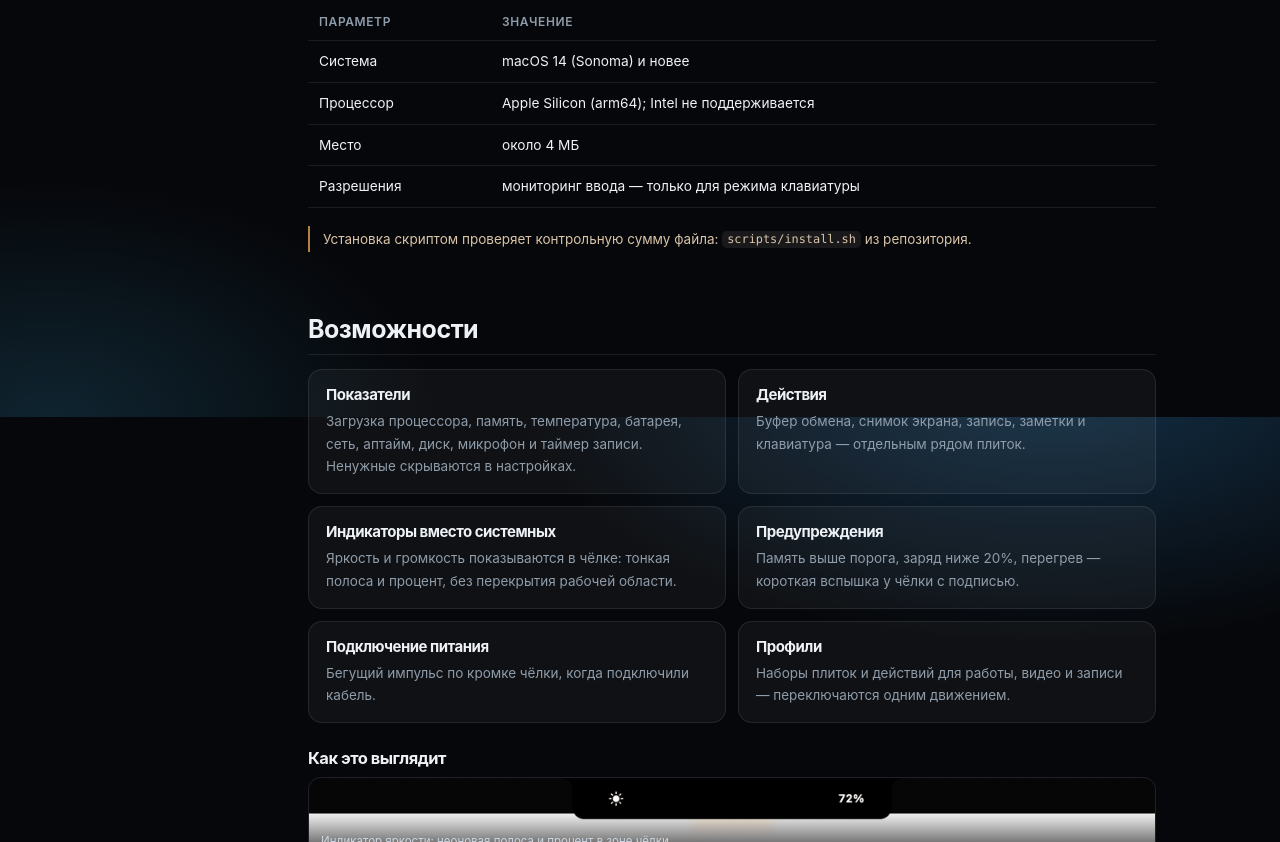
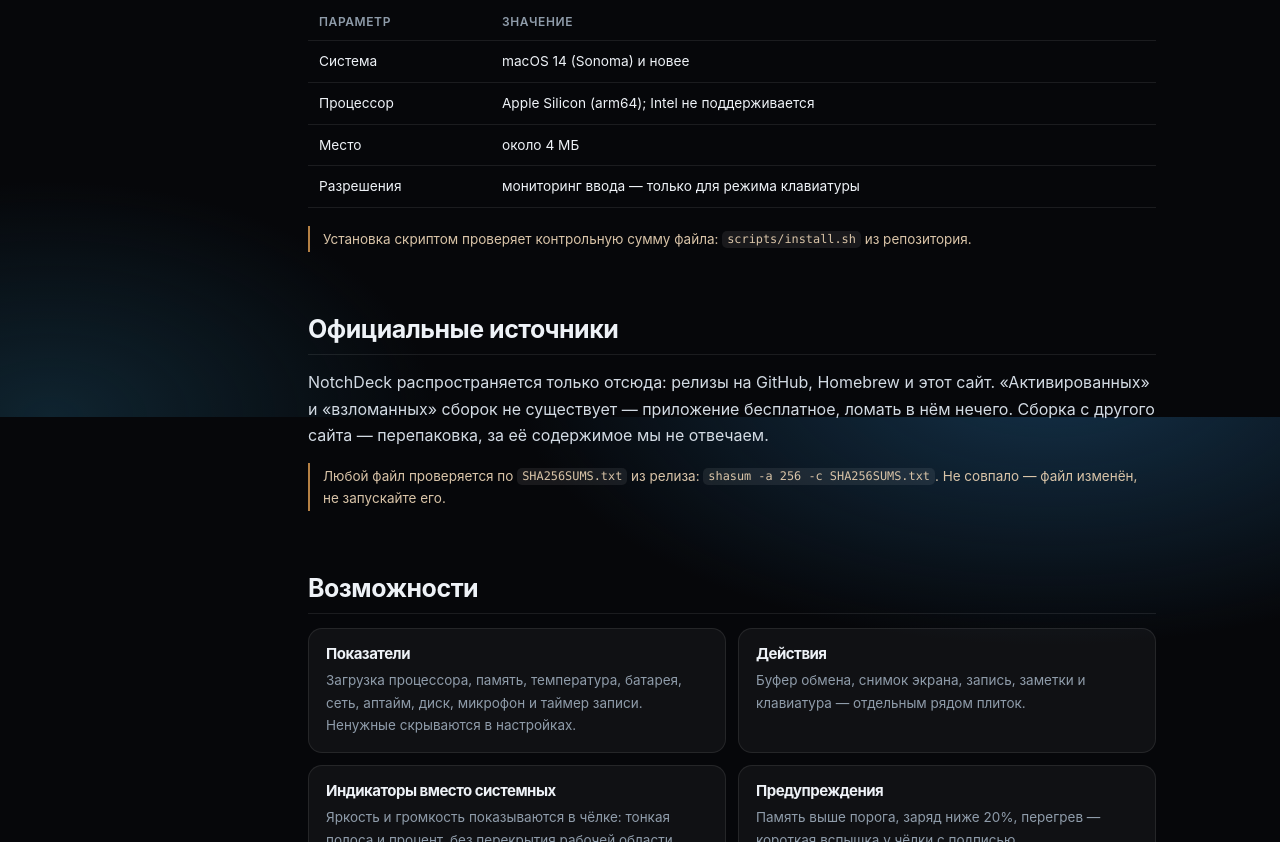
Before and after one commit to systemAdmin-ai/NotchDeck, a plain HTML site: page docs/index.html in a window 1280 px wide. Shown: the part 1183-2025 px from the top of the page. Drawn offline with Linux system fonts and the light colour scheme.

Commit message:
Дока: официальные источники и политика безопасности
- README.md и README.ru.md: раздел «Где скачивать» — релизы, Homebrew и сайт;
  предупреждение о перепаковках и проверка SHA256SUMS.txt
- SECURITY.md: куда сообщать об уязвимостях, что считаем уязвимостью,
  что нет (перепаковка сторонними сайтами, запрос Gatekeeper)
- Сайт: секция «Официальные источники» и пункт меню «Источники»,
  английские переводы новых строк

```diff
--- a/docs/index.html
+++ b/docs/index.html
@@ -182,6 +182,7 @@
     <ul class="nav" id="nav">
       <li><a href="#overview" data-i18n="nav.overview">Обзор</a></li>
       <li><a href="#install" data-i18n="nav.install">Установка</a></li>
+      <li><a href="#official" data-i18n="nav.official">Источники</a></li>
       <li><a href="#features" data-i18n="nav.features">Возможности</a></li>
       <li><a href="#keyboard" data-i18n="nav.keyboard">Клавиатура</a></li>
       <li><a href="#themes" data-i18n="nav.themes">Оформления</a></li>
@@ -243,6 +244,12 @@
         <tr><td data-i18n="in.r4">Разрешения</td><td data-i18n="in.r4v">мониторинг ввода — только для режима клавиатуры</td></tr>
       </table>
       <p class="note" data-i18n="in.note">Установка скриптом проверяет контрольную сумму файла: <code>scripts/install.sh</code> из репозитория.</p>
+    </section>
+
+    <section id="official" class="reveal">
+      <h2 data-i18n="of.h">Официальные источники</h2>
+      <p data-i18n="of.p">NotchDeck распространяется только отсюда: релизы на GitHub, Homebrew и этот сайт. «Активированных» и «взломанных» сборок не существует — приложение бесплатное, ломать в нём нечего. Сборка с другого сайта — перепаковка, за её содержимое мы не отвечаем.</p>
+      <p class="note" data-i18n="of.note">Любой файл проверяется по <code>SHA256SUMS.txt</code> из релиза: <code>shasum -a 256 -c SHA256SUMS.txt</code>. Не совпало — файл изменён, не запускайте его.</p>
     </section>
 
     <section id="features" class="reveal">
@@ -360,6 +367,7 @@ open Build/NotchDeck.app</code></pre>
     en:{
       "nav.overview":"Overview","nav.install":"Install","nav.features":"Features","nav.keyboard":"Keyboard",
       "nav.themes":"Themes","nav.screens":"Screenshots","nav.use":"Usage","nav.build":"Build","nav.demo":"Demo",
+      "nav.official":"Sources",
       "side.demo":"Try the notch","side.download":"Download",
       "hero.kicker":"macOS · open source · no ads",
       "hero.h1":"A control panel inside the MacBook notch",
@@ -378,6 +386,9 @@ open Build/NotchDeck.app</code></pre>
       "in.req":"Requirements","in.t1":"Item","in.t2":"Value",
       "in.r1":"System","in.r2":"Chip","in.r3":"Size","in.r3v":"about 4 MB","in.r4":"Permissions","in.r4v":"input monitoring, keyboard mode only",
       "in.note":"The script installer verifies the file checksum: <code>scripts/install.sh</code> in the repository.",
+      "of.h":"Official sources",
+      "of.p":"NotchDeck is distributed only from here: GitHub releases, Homebrew and this site. There are no activated or cracked builds — the app is free, so a crack has nothing to break. A build from any other site is a repack, and we cannot vouch for it.",
+      "of.note":"Verify any file against the release's SHA256SUMS.txt: <code>shasum -a 256 -c SHA256SUMS.txt</code>. A mismatch means the file was modified — do not run it.",
       "ft.h":"Features",
       "ft.a":"Readings","ft.ap":"CPU load, memory, temperature, battery, network, uptime, disk, microphone and a recording timer. Hide the ones you don't need.",
       "ft.b":"Actions","ft.bp":"Clipboard, screenshot, recording, notes and keyboard as a separate row.",
```
Also changed, not shown: 3 other files.
